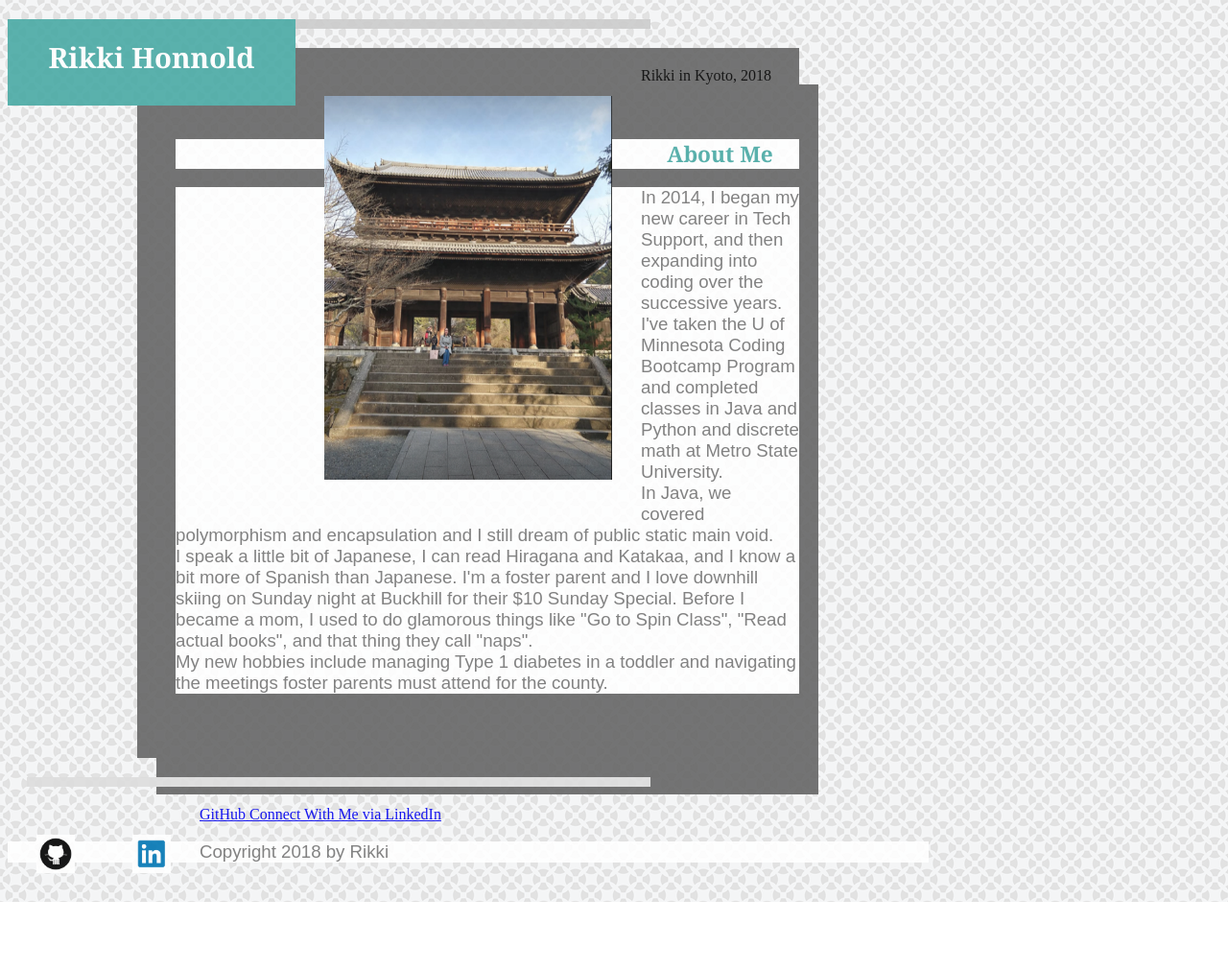
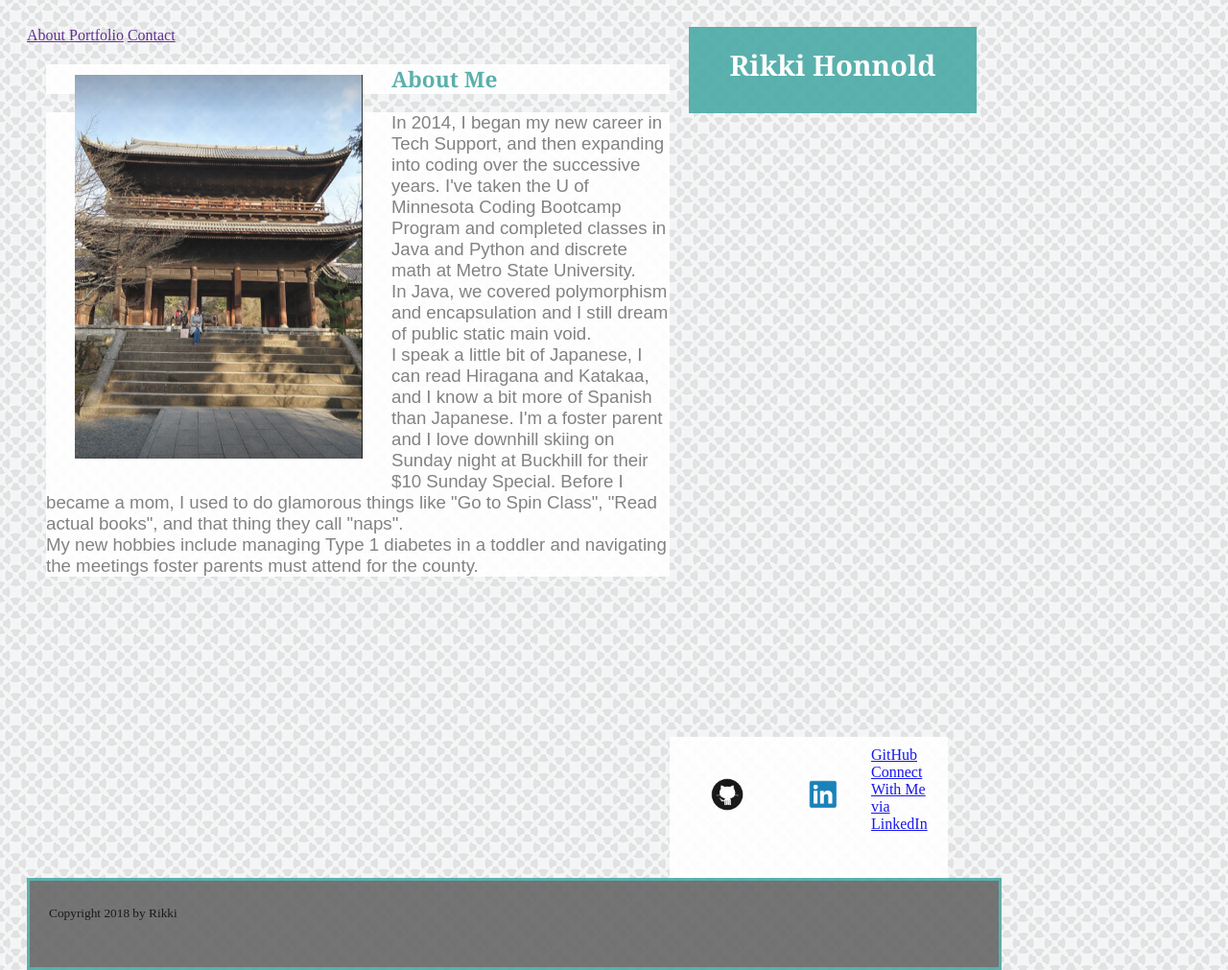
Before and after one commit to Rikkihon/Basic-Portfolio, a plain HTML site: page index.html in a window 1280 px wide. Shown: the whole page at 96% size. Before the commit the page ends 940 px from the top, so only its background shows below. Drawn offline with nearby package versions, Linux system fonts and the light colour scheme; files whose address does not match are found by name.

Commit message:
A qutting plae on Monday Night

```diff
--- a/css/style.css
+++ b/css/style.css
@@ -6,6 +6,10 @@ body {
  opacity: 90%;
  width: 960px;
  height: 900px;
+ padding: 20px;
+ border-bottom-color: #666666;
+ border: 10px;
+
 }
 
 ul {
@@ -22,8 +26,9 @@ h1 {color: #FFFFFF;
 h2 {color: #4aaaa5;
 	font-family: 'Georgia', Times, Times New Roman, serif;
 	font-size: 17pt;
-    text-align: center;
     background-color: #FFFFFF;
+    border: 10px;
+    border-color: #777777;
 }
 
 
@@ -35,23 +40,12 @@ p {color: #777777;
     display: block;
 }
 
-.mainContent{
-    width: 960px;
-    margin: auto;
-	border: 3px solid #dddddd;
-	background-color: #cccccc;
-  float: left;
-   background-image: url(circles-dark.png);
-background-repeat:repeat;
-opacity: 0%;
-width: 650px;
-padding: 20px
-}
 
 img {
-float: left;
 margin: 10px;
 padding: 20px;
+float: left;
+
 }
 header{
     height: 90px;
@@ -61,26 +55,10 @@ header{
     background-color: #4aaaa5;
     padding: 20px, 20px, 20px, 0px;
     display: inline;
+    position: fixed;
 
 }
-.MainContentborder{
-    height: 10px;
-    width: 650px;
-    margin: auto;
-    border: #dddddd;
-    background-color: #dddddd;
-    margin: 20px;
-}
 
-
-.MainHeaderborder{
-    height: 10px;
-    width: 650px;
-    margin: auto;
-    border: #cccccc;
-    background-color: #cccccc;
-    margin: 20px;
-}
 form {height: 350px;
     width: 650px;
     margin: 10px;
@@ -90,31 +68,42 @@ form {height: 350px;
     height: 700px;
     width: 650px;
     border: #cccccc;
-    background-color: #666666;
     margin: auto;
     padding: 20px;
+    border-bottom-color: #4aaaa5;
+    border-bottom-style: solid;
+    border: 10px;
+    position: relative;
+    float: left;
 }
 
-.sidebar {
+.Sidebar {
     width: 270px;
-    float: right;
+    height: 150px;
     padding: 10px;
     background-color: #ffffff;
     display: block;
     margin: 0px;
     padding: 0, 15 px;
+    float: right;
 }
- .footer {
+footer {
     width: 970px;
     height: 100px;
     margin: auto;
-    border: 3px solid #73AD21;
+    border: 3px solid #4aaaa5;
     background-color: #666666;
     height: 50px;
     padding: 20px;
     margin-top: -50px;
-    background-color: #ffffff;
     display: inline-block;
 }
 
+.Menu {
+    float: right;
+    position: fixed;
+    color: #777777;
+
+}
+
 </style>
--- a/index.html
+++ b/index.html
@@ -12,10 +12,14 @@
 <h1>Rikki Honnold</h1>
 </header>
 <body>
-<div class="MainHeaderborder"></div>
+    <div class="Menu">
+        <a href "#About"/Users/rikki/Desktop/Basic-Portfolio/Portfolio.html>About </a>
+        <a href "#Portfolio"/Users/rikki/Desktop/Basic-Portfolio/Portfolio.html>Portfolio</a>
+        <a href "#Contact" /Users/rikki/Desktop/Basic-Portfolio/contactme.html >Contact</a>
+
+    </div>
 <div class="MainHeader">
-        <img src="/Users/rikki/Desktop/Basic-Portfolio/assets/images/Greenshot 2018-02-10 14.00.20.png" height="400" width="300" alt="Rikki">Rikki in Kyoto, 2018</img>
-        <div class="MainHeader"><br>
+        <img src="/Users/rikki/Desktop/Basic-Portfolio/assets/images/Greenshot 2018-02-10 14.00.20.png" height="400" width="300" alt="Rikki"></img>
         <h2>About Me</h2>
         <p> In 2014, I began my new career in Tech Support, and then expanding into coding over the successive years.
         I've taken the U of Minnesota Coding Bootcamp Program and completed classes in Java and Python
@@ -30,7 +34,6 @@
      </p>
      </div>
     </div>
-    <div class="MainContentborder"></div>
     <div class="Sidebar">
      <a href="https://github.com/Rikkihon">GitHub
      <img src="/Users/rikki/Desktop/Basic-Portfolio/assets/images/github.png" alt="Git Hub kitty" height="40" width="40"></a>
@@ -39,7 +42,7 @@
        <a href="https://www.linkedin.com/in/rikki-honnold-a0141219/">Connect With Me via LinkedIn</a><br>
         </div>
     <footer>
-    <p>Copyright 2018 by Rikki</p>
+    <sub>Copyright 2018 by Rikki</sub>
     </div>
     </footer>
 </main>
```
